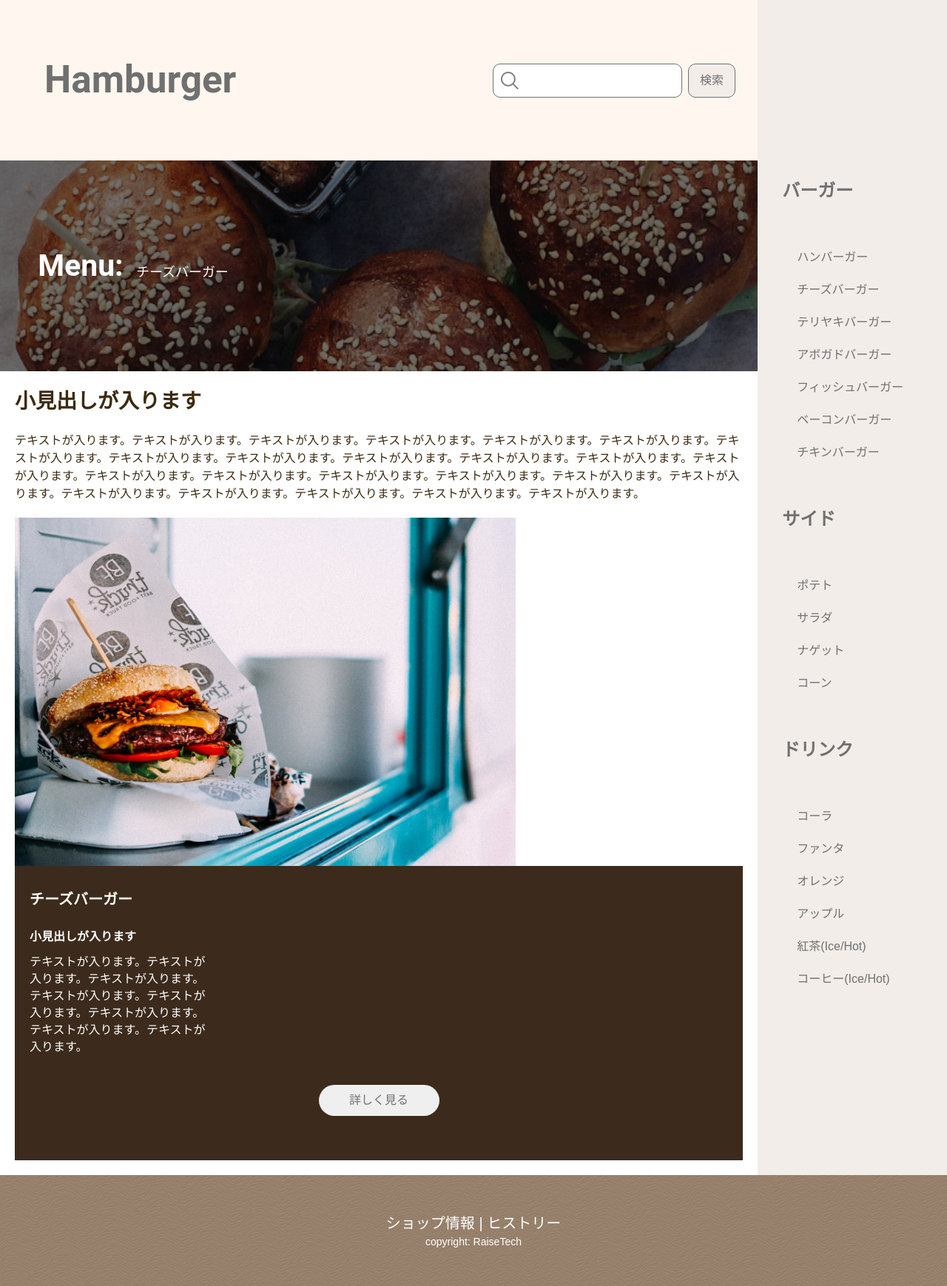
After one commit to hataryutaro/hamburgersite_wordpress, a PHP site: page /archive.html in a window 1280 px wide. The commit adds this page. Shown: the whole page at 74% size. Run offline with PHP 8.4, Linux system fonts and the light colour scheme; some libraries are stand-ins or nearby versions; some web fonts are replaced.

Commit message:
Create archive.html

```diff
--- /dev/null
+++ b/archive.html
@@ -0,0 +1,116 @@
+<!DOCTYPE html>
+<html lang="ja">
+
+<head>
+    <meta charset="utf-8">
+    <title>ハンバーガー</title>
+    <meta name="description" content="Webサイトの制作練習">
+    <meta name="viewport" content="width=device-width, initial-scale=1.0, maximum-scale=1.0, minimum-scale=1.0">
+
+    <!-- font -->
+    <link href="https://fonts.googleapis.com/css2?family=Noto+Sans&family=Noto+Sans+JP:wght@700&display=swap" rel="stylesheet">
+    <script src="https://kit.fontawesome.com/4740e0d0b1.js" crossorigin="anonymous"></script>
+    <link rel="stylesheet" href="https://use.typekit.net/yro2hwz.css">
+    <script src="js/font.js"></script>
+
+    <!-- favicon -->
+    <link rel="icon" href="image/favicon.png">
+    <!-- CSS -->
+    <link rel="stylesheet" href="css/style.css" media="screen">
+    <!-- JS -->
+    <script src="js/jquery-3.6.0.min.js"></script>
+</head>
+
+<body>
+    <!-- header -->
+    <header class="l-header p-header">
+        <h1 class="p-header__title"><a href="front-page.html">Hamburger</a></h1>
+        <form action="#" method="post" class="p-search__form">
+            <label for="search"></label>
+            <input type="search" name="search" class="p-search__form__box">
+            <input type="submit" name="submit" value="検索" class="p-search__form__btn">
+        </form>
+        <!-- sidebar open　-->
+        <button class="p-hamburger js-hamburger">
+            <span>Menu</span>
+        </button>
+    </header>
+    <!-- sidebar -->
+    <div class="p-gmenu__bg"></div>
+    <aside class="l-gmenu p-gmenu">
+        <ul class="p-gmenu__contener">
+            <li class="p-gmenu__box">
+                <p class="p-gmenu__box__title">バーガー</p>
+                <ul class="p-gmenu__box__items">
+                    <li><a href="#">ハンバーガー</a></li>
+                    <li><a href="#">チーズバーガー</a></li>
+                    <li><a href="#">テリヤキバーガー</a></li>
+                    <li><a href="#">アボガドバーガー</a></li>
+                    <li><a href="#">フィッシュバーガー</a></li>
+                    <li><a href="#">ベーコンバーガー</a></li>
+                    <li><a href="#">チキンバーガー</a></li>
+                </ul>
+            </li>
+            <li class="p-gmenu__box">
+                <p class="p-gmenu__box__title">サイド</p>
+                <ul class="p-gmenu__box__items">
+                    <li><a href="#">ポテト</a></li>
+                    <li><a href="#">サラダ</a></li>
+                    <li><a href="#">ナゲット</a></li>
+                    <li><a href="#">コーン</a></li>
+                </ul>
+            </li>
+            <li class="p-gmenu__box">
+                <p class="p-gmenu__box__title">ドリンク</p>
+                <ul class="p-gmenu__box__items">
+                    <li><a href="#">コーラ</a></li>
+                    <li><a href="#">ファンタ</a></li>
+                    <li><a href="#">オレンジ</a></li>
+                    <li><a href="#">アップル</a></li>
+                    <li><a href="#">紅茶(Ice/Hot)</a></li>
+                    <li><a href="#">コーヒー(Ice/Hot)</a></li>
+                </ul>
+            </li>
+        </ul>
+    </aside>
+    <!-- main -->
+    <main class="l-main">
+        <!-- main header -->
+        <div class="p-main-header">
+            <img src="image/takeout.jpg" alt="mainimage" class="p-main-header__image">
+            <div class="p-main-header__bg"></div>
+            <h2 class="p-main-header__title u-fo_roboto">Menu:</h2>
+            <p class="p-main-header__text">チーズバーガー</p>
+        </div>
+        <!--見出し部分-->
+        <div class="p-main-caption">
+            <h3 class="p-main-caption__title">小見出しが入ります</h3>
+            <p class="p-main-caption__text">テキストが入ります。テキストが入ります。テキストが入ります。テキストが入ります。テキストが入ります。テキストが入ります。テキストが入ります。テキストが入ります。テキストが入ります。テキストが入ります。テキストが入ります。テキストが入ります。テキストが入ります。テキストが入ります。テキストが入ります。テキストが入ります。テキストが入ります。テキストが入ります。テキストが入ります。テキストが入ります。テキストが入ります。テキストが入ります。テキストが入ります。テキストが入ります。</p>
+        </div>
+        <!--記事-->
+        <article class="p-menus">
+            <div class="p-menu">
+                <img class="p-menu__image" src="image/archive.jpg" alt="">
+                <dl class="p-menu__contener">
+                    <dt class="p-menu__contener__title">チーズバーガー</dt>
+                    <h3 class="p-menu__contener__caption">小見出しが入ります</h3>
+                    <dd class="p-menu__contener__text">テキストが入ります。テキストが入ります。テキストが入ります。テキストが入ります。テキストが入ります。テキストが入ります。テキストが入ります。テキストが入ります。</dd>
+                    <button class="p-menu__contener__button">詳しく見る</button>
+                </dl>
+            </div>
+        </article>
+
+    </main>
+    <!-- footer -->
+    <footer class="l-footer">
+        <div class="p-footer__contener">
+            <img class="p-footer__contener__image" src="image/pc_footer.png" alt="">
+            <p class="p-footer__contener__text">ショップ情報 | ヒストリー</p>
+            <p class="p-footer__contener__copylight">copyright: RaiseTech</p>
+        </div>
+    </footer>
+    <script src="/js/hamburger.js"></script>
+
+</body>
+
+</html>
--- a/css/style.css
+++ b/css/style.css
@@ -155,33 +155,6 @@ ul {
   grid-column: 1/3;
 }
 
-.l-header {
-  background-color: #fff7ef;
-  height: 217px;
-  display: -webkit-box;
-  display: -ms-flexbox;
-  display: flex;
-  -webkit-box-orient: vertical;
-  -webkit-box-direction: normal;
-      -ms-flex-direction: column;
-          flex-direction: column;
-  -webkit-box-align: center;
-      -ms-flex-align: center;
-          align-items: center;
-}
-
-@media screen and (min-width: 1024px) {
-  .l-header {
-    -webkit-box-orient: horizontal;
-    -webkit-box-direction: normal;
-        -ms-flex-direction: row;
-            flex-direction: row;
-    -webkit-box-pack: justify;
-        -ms-flex-pack: justify;
-            justify-content: space-between;
-  }
-}
-
 /*
  * object
  */
@@ -217,6 +190,56 @@ ul {
   .c-minus span > span {
     width: 8vw;
   }
+}
+
+.p-menu {
+  margin: 0 20px 20px;
+}
+
+.p-menu__image {
+  -o-object-fit: cover;
+     object-fit: cover;
+}
+
+.p-menu__contener {
+  background-color: #3c2b1c;
+  color: #FFF;
+  padding: 20px;
+  display: -webkit-box;
+  display: -ms-flexbox;
+  display: flex;
+  -webkit-box-orient: vertical;
+  -webkit-box-direction: normal;
+      -ms-flex-direction: column;
+          flex-direction: column;
+}
+
+.p-menu__contener__title {
+  font-size: 20px;
+  font-weight: bold;
+  margin-top: 10px;
+}
+
+.p-menu__contener__caption {
+  font-size: 16px;
+  margin-top: 24px;
+}
+
+.p-menu__contener__text {
+  font-size: 16px;
+  line-height: 23px;
+  width: 246px;
+  margin-top: 10px;
+}
+
+.p-menu__contener__button {
+  font-size: 16px;
+  color: #707070;
+  border: none;
+  border-radius: 30px;
+  height: 42px;
+  width: 163px;
+  margin: 40px auto;
 }
 
 .p-branch__menu {
@@ -343,6 +366,20 @@ ul {
     margin-top: 60px;
     margin-left: 2vw;
   }
+}
+
+.p-main-caption {
+  color: #3c2a10;
+  padding: 20px;
+}
+
+.p-main-caption__title {
+  font-size: 28px;
+}
+
+.p-main-caption__text {
+  font-size: 16px;
+  margin-top: 20px;
 }
 
 .p-footer__contener {
@@ -522,18 +559,29 @@ ul {
     }
 }
 */
-.p-main__header {
+.p-main-header {
   position: relative;
 }
 
-.p-main__header__image {
+.p-main-header__image {
   width: 100%;
   height: 285px;
   -o-object-fit: cover;
      object-fit: cover;
+  z-index: 1;
 }
 
-.p-main__header__title {
+.p-main-header__bg {
+  content: "";
+  position: absolute;
+  top: 0;
+  height: 100%;
+  width: 100%;
+  background-color: rgba(0, 0, 0, 0.5);
+  z-index: 2;
+}
+
+.p-main-header__title {
   position: absolute;
   top: 50%;
   left: 5%;
@@ -541,11 +589,37 @@ ul {
           transform: translateY(-50%);
   color: #FFF;
   font-size: 36px;
+  z-index: 3;
 }
 
 @media screen and (min-width: 1024px) {
-  .p-main__header__title {
+  .p-main-header__title {
     font-size: 3.2vw;
+  }
+}
+
+.p-main-header__text {
+  z-index: 3;
+  position: absolute;
+  top: 65%;
+  left: 5%;
+  -webkit-transform: translateY(-50%);
+          transform: translateY(-50%);
+  color: #FFF;
+  font-size: 16px;
+}
+
+@media screen and (min-width: 769px) {
+  .p-main-header__text {
+    top: 53%;
+    left: 19%;
+  }
+}
+
+@media screen and (min-width: 769px) and (min-width: 1024px) {
+  .p-main-header__text {
+    font-size: 1.4vw;
+    left: 18%;
   }
 }
 
@@ -681,16 +755,49 @@ ul {
   }
 }
 
-.p-title {
+.p-header {
+  background-color: #fff7ef;
+  height: 217px;
+  display: -webkit-box;
+  display: -ms-flexbox;
+  display: flex;
+  -webkit-box-orient: vertical;
+  -webkit-box-direction: normal;
+      -ms-flex-direction: column;
+          flex-direction: column;
+  -webkit-box-align: center;
+      -ms-flex-align: center;
+          align-items: center;
+}
+
+@media screen and (min-width: 1024px) {
+  .p-header {
+    -webkit-box-orient: horizontal;
+    -webkit-box-direction: normal;
+        -ms-flex-direction: row;
+            flex-direction: row;
+    -webkit-box-pack: justify;
+        -ms-flex-pack: justify;
+            justify-content: space-between;
+  }
+}
+
+.p-header__title {
   color: #707070;
   font-size: 40px;
   padding: 36px 0;
 }
 
 @media screen and (min-width: 1024px) {
-  .p-title {
+  .p-header__title {
     margin-left: 60px;
     font-size: 4vw;
   }
 }
+
+.u-fo_roboto {
+  font-family: 'roboto', sans-serif;
+  font-style: normal;
+  font-weight: bold;
+}
 /*# sourceMappingURL=style.css.map */
--- /dev/null
+++ b/sass/object/project/_article.scss
@@ -0,0 +1,37 @@
+.p-menu {
+    margin: 0 20px 20px;
+    &__image {
+        object-fit: cover;
+    }
+    &__contener {
+        background-color: $archiveColor;
+        color: $h2Color;
+        padding: 20px;
+        display: flex;
+        flex-direction: column;
+        &__title {
+            font-size: 20px;
+            font-weight: bold;
+            margin-top: 10px;
+        }
+        &__caption {
+            font-size: 16px;
+            margin-top: 24px;
+        }
+        &__text {
+            font-size: 16px;
+            line-height: 23px;
+            width: 246px;
+            margin-top: 10px;
+        }
+        &__button {
+            font-size: 16px;
+            color: $h1Color;
+            border: none;
+            border-radius: 30px;
+            height: 42px;
+            width: 163px;
+            margin: 40px auto;
+        }
+    }
+}
--- /dev/null
+++ b/sass/object/project/_caption.scss
@@ -0,0 +1,11 @@
+.p-main-caption {
+    color: $h3Color;
+    padding: 20px;
+    &__title {
+        font-size: 28px;
+    }
+    &__text {
+        font-size: 16px;
+        margin-top: 20px;
+    }
+}
--- a/sass/layout/_header.scss
+++ b/sass/object/project/_header.scss
@@ -1,4 +1,4 @@
-.l-header {
+.p-header {
     background-color: $headerColor;
     height: 217px;
     display: flex;
@@ -8,4 +8,13 @@
         flex-direction: row;
         justify-content: space-between;
     }
+    &__title {
+        color: $h1Color;
+        font-size: 40px;
+        padding: 36px 0;
+        @include breakpoint(pc) {
+            margin-left: 60px;
+            font-size: 4vw;
+        }
+    }
 }
--- a/sass/object/project/_mainhader.scss
+++ b/sass/object/project/_mainhader.scss
@@ -1,9 +1,19 @@
-.p-main__header {
+.p-main-header {
     position: relative;
     &__image {
         width: 100%;
         height: 285px;
         object-fit: cover;
+        z-index: 1;
+    }
+    &__bg {
+        content: "";
+        position: absolute;
+        top: 0;
+        height: 100%;
+        width: 100%;
+        background-color: rgba(0, 0, 0, 0.5);
+        z-index: 2;
     }
     &__title {
         position: absolute;
@@ -12,8 +22,28 @@
         transform: translateY(-50%);
         color: $h2Color;
         font-size: 36px;
+        z-index: 3;
         @include breakpoint(pc) {
             font-size: 3.2vw;
         }
     }
+    &__text {
+        //postion
+        z-index: 3;
+        position: absolute;
+        top: 65%;
+        left: 5%;
+        transform: translateY(-50%);
+        //style
+        color: $h2Color;
+        font-size: 16px;
+        @include breakpoint(tablet) {
+            top: 53%;
+            left: 19%;
+            @include breakpoint(pc) {
+                font-size: 1.4vw;
+                left: 18%;
+            }
+        }
+    }
 }
--- /dev/null
+++ b/sass/object/utility/_fonts.scss
@@ -0,0 +1,5 @@
+.u-fo_roboto {
+    font-family: 'roboto', sans-serif;
+    font-style: normal;
+    font-weight: bold;
+}
--- a/sass/style.scss
+++ b/sass/style.scss
@@ -14,7 +14,6 @@
  */
 
 @import "layout/_grid";
-@import "layout/_header";
 
 /*
  * object
@@ -24,16 +23,19 @@
 @import "object/component/_button";
 @import "object/component/image";
 // Project
+@import "object/project/article";
 @import "object/project/_branch";
+@import "object/project/caption";
 @import "object/project/_footer";
 @import "object/project/_gnavi";
 @import "object/project/_hamburger";
 @import "object/project/_mainhader";
 @import "object/project/map";
 @import "object/project/_searchform";
-@import "object/project/_title";
+@import "object/project/_header";
 // Utility
 @import "object/utility/_align";
 @import "object/utility/_clearfix";
+@import "object/utility/_fonts";
 @import "object/utility/_margin";
 @import "object/utility/_typography";
```
Also changed, not shown: front-page.html (renamed from index.html, +12 -12 lines), sass/object/project/_title.scss (deleted, +0 -9 lines), 1 other file.
